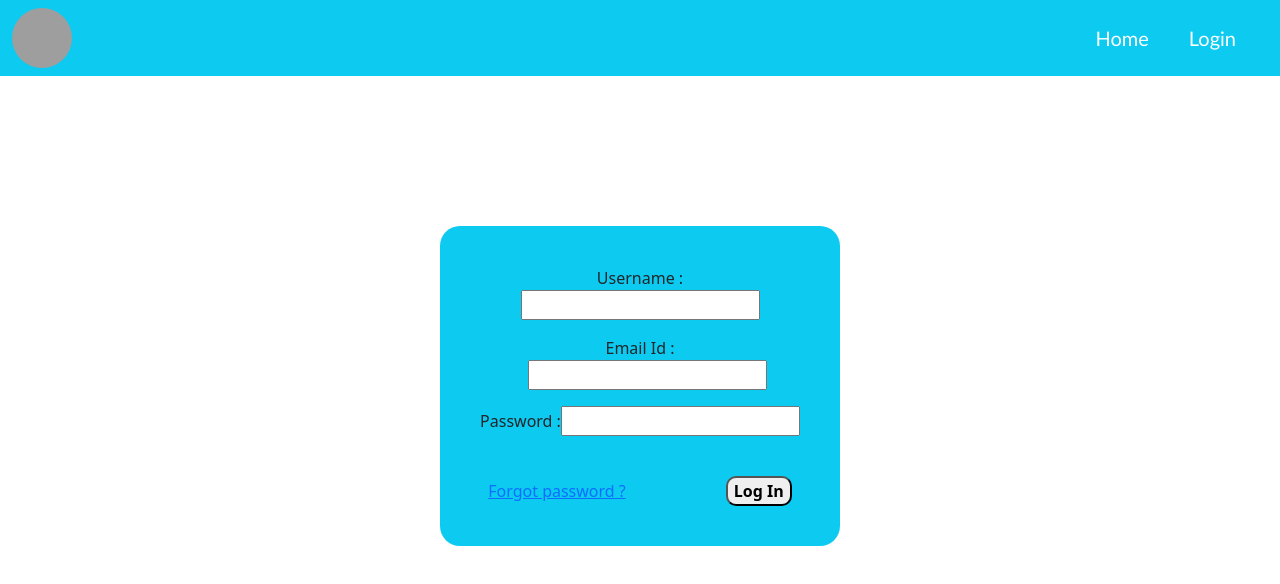
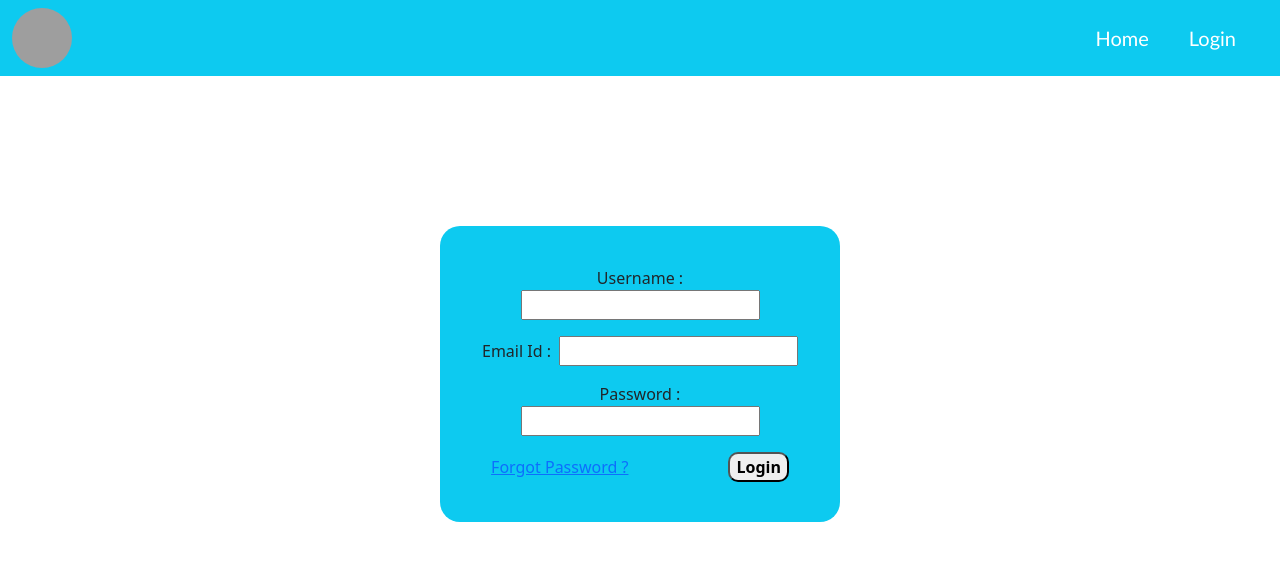
Before and after one commit to tharunmadasi/MastersCoding, a React (Create React App) app: page /Admin in a window 1280 px wide. Shown: the top 584 px of the page. Built offline with nearby package versions, Linux system fonts and the light colour scheme; grey boxes are pictures that could not be loaded.

Commit message:
code changed

```diff
--- a/src/Admin/Admin.css
+++ b/src/Admin/Admin.css
@@ -1,6 +1,5 @@
 .form-main{
     padding: 40px;
-
     width: 400px;
     display: flex;
     margin: auto;
@@ -10,7 +9,7 @@
 }
 
 .email{
-    margin-left: 15px;
+    margin-left: 8px;
 }
 .loginbtn{
    margin-left: 100px;
--- a/src/Admin/Admin.js
+++ b/src/Admin/Admin.js
@@ -2,82 +2,63 @@ import React from "react"
 import {useState} from "react"
 import {useForm} from "react-hook-form"
 import './Admin.css'
-import { useNavigate } from "react-router-dom";
 
 const Admin = () => {
-  const [username, setUsername] = useState('');
-  const [password, setPassword] = useState('');
-  const [emailid, setemailid] = useState('');
   let {
     register,
     handleSubmit,
     formState:{errors},
   }=useForm();
 
-   const handleUsernameChange = (event) => {
-     setUsername(event.target.value);
-  };
 
-   const handlePasswordChange = (event) => {
-     setPassword(event.target.value);
-   };
-   const handleemailidChange = (event) => {
-     setemailid(event.target.value);
-  };
-  const Navigate=useNavigate();
-  const formsubmit=()=>{
-    Navigate('/Student');
-  }
 
-  const handleSubmit1 = (event) => {
-    event.preventDefault();
-    // Here, you can perform the login logic, such as sending the username and password to an API for authentication.
-    console.log('Username:', username);
-    console.log('Password:', password);
-  };
+
+
 
   return (
     <div>
+
     <div className="form-main bg-info">
-    <form onSubmit={handleSubmit1}>
-      <div className="mb-3">
-        <label htmlFor="username">Username : </label>
-        <input
-          type="text"
-          id="username"
-          {...register("username",{required:true})}
+    <div className="row">
+            <div className="col-11.col-sm-8.col-md-6 mx-auto l1">
+                <form onSubmit={handleSubmit}>
+                    {/*question*/}
+                    <div className="mb-3 text-center ">
+                        <label htmlFor="name">Username : </label>
+                        <input type="text"
+                        id="Username"
+                        className="mx-2"
+                        {...register("Username",{required:true})}
                         />
-        {errors.username?.type==="required" && <p className="text-danger">*Username is required</p>}
-      </div>
-      <div className="mb-3">
-        <label htmlFor="emailid" >Email Id :</label>
-        <input
-          type="text"
-          id="emailid"
-           className="email"
-          {...register("emailid",{required:true})}
-        />
-        {errors.emailid?.type==="required" && <p className="text-danger">*Email Id is required</p>}
+                        {errors.Username?.type==="required" && <p className="text-danger">*Username is required</p>}
 
                     </div>
-      <div className="mb-3">
-        <label htmlFor="password">Password : </label>
-        <input
-          type="password"
-          id="password"
-
-          {...register("password",{required:true})}
+                    {/*Anwser*/}
+                    <div className="mb-3 text-center ">
+                        <label htmlFor="name">Email Id :</label>
+                        <input type="text"
+                        id="EmailId"
+                        className="email"
+                        {...register("EmailId",{required:true})}
                         />
-        {errors.password?.type==="required" && <p className="text-danger">*Password is required</p>}
+                        {errors.EmailId?.type==="required" && <p className="text-danger">*EmailId is required</p>}
 
                     </div>
-      <br></br>
-      <a href="#" >Forgot password ?</a>
+                    <div className="mb-3 text-center ">
+                        <label htmlFor="name">Password :</label>
+                        <input type="password"
+                        id="Password"
+                        className="mx-2"
+                        {...register("Password",{required:true})}
+                        />
+                        {errors.Password?.type==="required" && <p className="text-danger">*Password is required</p>}
 
-      <button type="submit" className="loginbtn" onClick={formsubmit}>Log In</button>
-
-
+                    </div>
+                    <a href="#">Forgot Password ?</a>
+                    <button type="submit" className="loginbtn" >Login</button>
                 </form>
+            </div>
+        </div>
         </div>
 
 </div>
```
Lines whose indentation alone changed are shown as unchanged.
